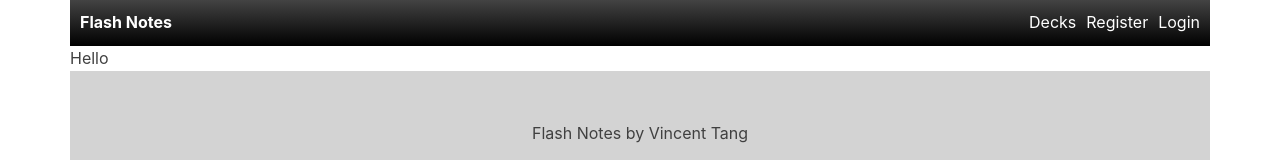
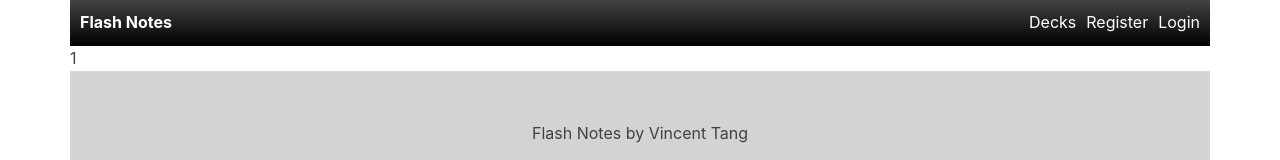
Before and after one commit to vincentntang/flashnotes-react, a React (Create React App) app in the folder frontend/: page /deck/1 in a window 1280 px wide. Shown: the top 160 px of the page. Built offline with nearby package versions, Linux system fonts and the light colour scheme.

Commit message:
grab dynamic handle route names

```diff
--- a/frontend/src/components/deck/Deck.js
+++ b/frontend/src/components/deck/Deck.js
@@ -1,7 +1,19 @@
 import React, { Component } from "react";
+import MainData from "../data/MainData";
+import Spinner from "../common/Spinner";
 
 export default class Deck extends Component {
+  componentDidMount() {
+    setTimeout(() => {
+      this.setState({ cards: MainData.cards, decks: MainData.decks });
+    }, 2000);
+  }
+  state = {
+    cards: [], //must be defined as render func runs right away
+    decks: []
+  };
+
   render() {
-    return <div>Hello</div>;
+    return <div>{this.props.match.params.handle}</div>;
   }
 }
--- a/frontend/src/components/decks/Decks.js
+++ b/frontend/src/components/decks/Decks.js
@@ -2,8 +2,8 @@ import React, { Component } from "react";
 import { Link } from "react-router-dom";
 import styled from "styled-components";
 
-import DeckItem from "./DeckItem";
-import CardItem from "./CardItem";
+// import DeckItem from "./DeckItem";
+// import CardItem from "./CardItem";
 import MainData from "../data/MainData";
 import Spinner from "../common/Spinner";
 
```
